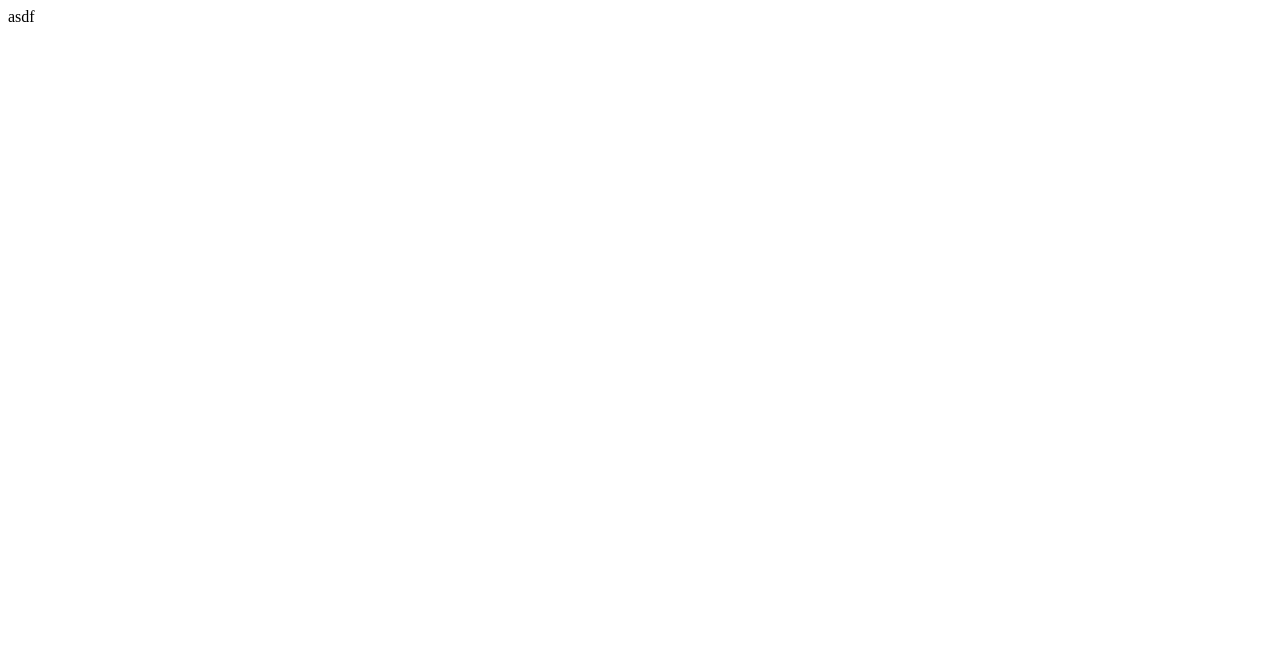
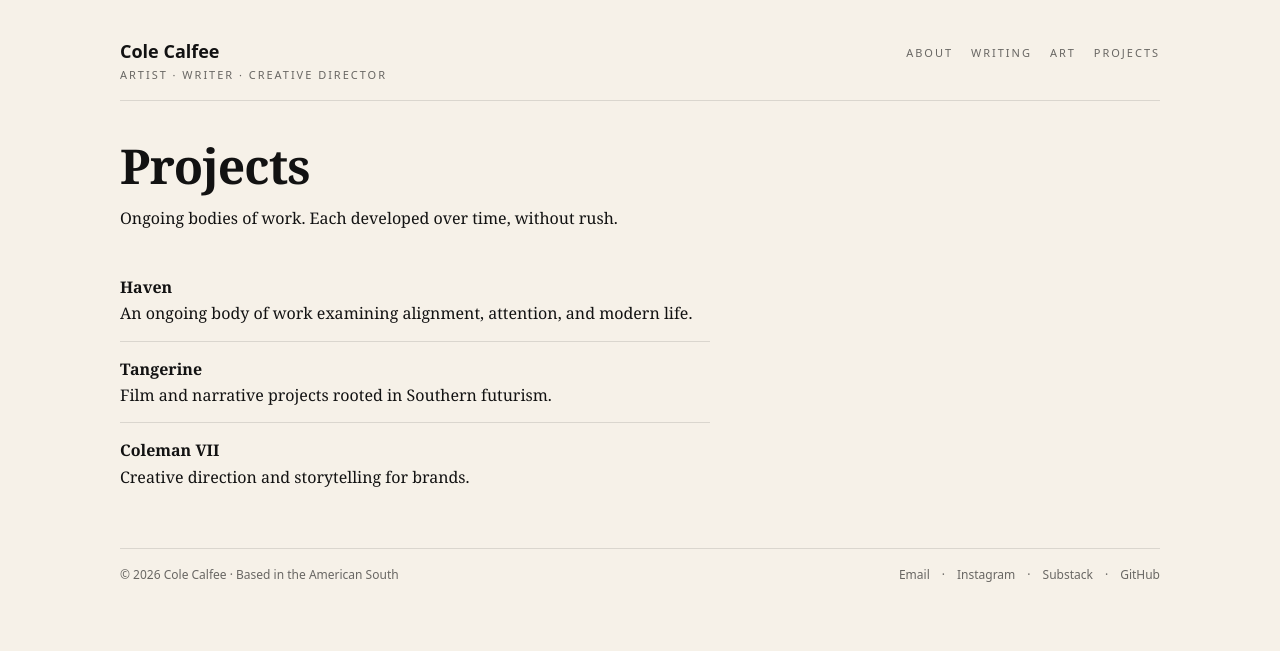
Before and after one commit to colemanvii/colecalfee, a plain HTML site: page projects/index.html in a window 1280 px wide. Drawn offline with Linux system fonts and the light colour scheme.

Commit message:
Update index.html

```diff
--- a/projects/index.html
+++ b/projects/index.html
@@ -1 +1,128 @@
-asdf
+<!doctype html>
+<html lang="en">
+<head>
+  <meta charset="utf-8" />
+  <meta name="viewport" content="width=device-width,initial-scale=1" />
+  <title>Projects — Cole Calfee</title>
+  <meta name="description" content="Projects by Cole Calfee." />
+  <meta name="robots" content="index,follow" />
+  <meta name="theme-color" content="#f6f1e8" />
+
+  <style>
+    :root{
+      --bg:#f6f1e8; --ink:#121212; --muted:rgba(18,18,18,.62); --hair:rgba(18,18,18,.12);
+      --max:66ch;
+    }
+    *{box-sizing:border-box}
+    body{
+      margin:0; background:var(--bg); color:var(--ink);
+      font:16px/1.65 ui-serif, Georgia, "Times New Roman", Times, serif;
+      -webkit-font-smoothing:antialiased; text-rendering:optimizeLegibility;
+    }
+    a{color:inherit;text-decoration:none}
+    a:hover{opacity:.82}
+    .wrap{min-height:100%;display:flex;justify-content:center;padding:42px 20px 64px}
+    main{width:min(1040px,100%)}
+
+    .top{
+      display:flex;align-items:flex-start;justify-content:space-between;gap:20px;
+      padding-bottom:18px;border-bottom:1px solid var(--hair);
+    }
+    .brand{display:flex;flex-direction:column;gap:6px}
+    .name{font:600 18px/1.1 ui-sans-serif,system-ui,-apple-system,Segoe UI,Roboto,Helvetica,Arial}
+    .role{
+      font:500 11px/1.3 ui-sans-serif,system-ui,-apple-system,Segoe UI,Roboto,Helvetica,Arial;
+      letter-spacing:.18em;text-transform:uppercase;color:var(--muted);
+    }
+    .nav{
+      display:flex;gap:18px;flex-wrap:wrap;
+      font:500 11px/1.3 ui-sans-serif,system-ui,-apple-system,Segoe UI,Roboto,Helvetica,Arial;
+      letter-spacing:.18em;text-transform:uppercase;color:var(--muted);padding-top:4px;
+    }
+
+    h1{
+      margin:40px 0 14px;
+      font:650 48px/1.05 ui-serif, Georgia, "Times New Roman", Times, serif;
+      letter-spacing:-.02em;
+    }
+    p{max-width:var(--max);margin:0 0 14px}
+    .muted{color:var(--muted)}
+
+    .list{
+      margin-top:28px;
+      max-width:var(--max);
+    }
+    .item{
+      padding:14px 0;
+      border-bottom:1px solid var(--hair);
+    }
+    .item:last-child{border-bottom:0}
+    .item strong{display:block;font-weight:600}
+
+    .foot{
+      margin-top:44px;padding-top:18px;border-top:1px solid var(--hair);
+      display:flex;justify-content:space-between;gap:18px;flex-wrap:wrap;
+      color:var(--muted);
+      font:500 12px/1.4 ui-sans-serif,system-ui,-apple-system,Segoe UI,Roboto,Helvetica,Arial;
+    }
+    .foot-links{display:flex;gap:12px;flex-wrap:wrap}
+  </style>
+</head>
+
+<body>
+  <div class="wrap">
+    <main>
+      <header class="top">
+        <div class="brand">
+          <div class="name"><a href="/">Cole Calfee</a></div>
+          <div class="role">Artist · Writer · Creative Director</div>
+        </div>
+        <nav class="nav" aria-label="Primary">
+          <a href="/about/">About</a>
+          <a href="/writing/">Writing</a>
+          <a href="/art/">Art</a>
+          <a href="/projects/">Projects</a>
+        </nav>
+      </header>
+
+      <h1>Projects</h1>
+
+      <p>
+        Ongoing bodies of work. Each developed over time, without rush.
+      </p>
+
+      <div class="list">
+        <div class="item">
+          <strong>Haven</strong>
+          An ongoing body of work examining alignment, attention, and modern life.
+        </div>
+        <div class="item">
+          <strong>Tangerine</strong>
+          Film and narrative projects rooted in Southern futurism.
+        </div>
+        <div class="item">
+          <strong>Coleman VII</strong>
+          Creative direction and storytelling for brands.
+        </div>
+      </div>
+
+      <footer class="foot">
+        <div>© <span id="y"></span> Cole Calfee · Based in the American South</div>
+        <div class="foot-links">
+          <a href="mailto:hello@coldcoffee.com">Email</a>
+          <span>·</span>
+          <a href="https://instagram.com/colecalfee" target="_blank" rel="noreferrer">Instagram</a>
+          <span>·</span>
+          <a href="https://substack.com/@colecalfee" target="_blank" rel="noreferrer">Substack</a>
+          <span>·</span>
+          <a href="https://github.com/colecalfee" target="_blank" rel="noreferrer">GitHub</a>
+        </div>
+      </footer>
+    </main>
+  </div>
+
+  <script>
+    document.getElementById("y").textContent = new Date().getFullYear();
+  </script>
+</body>
+</html>
```
